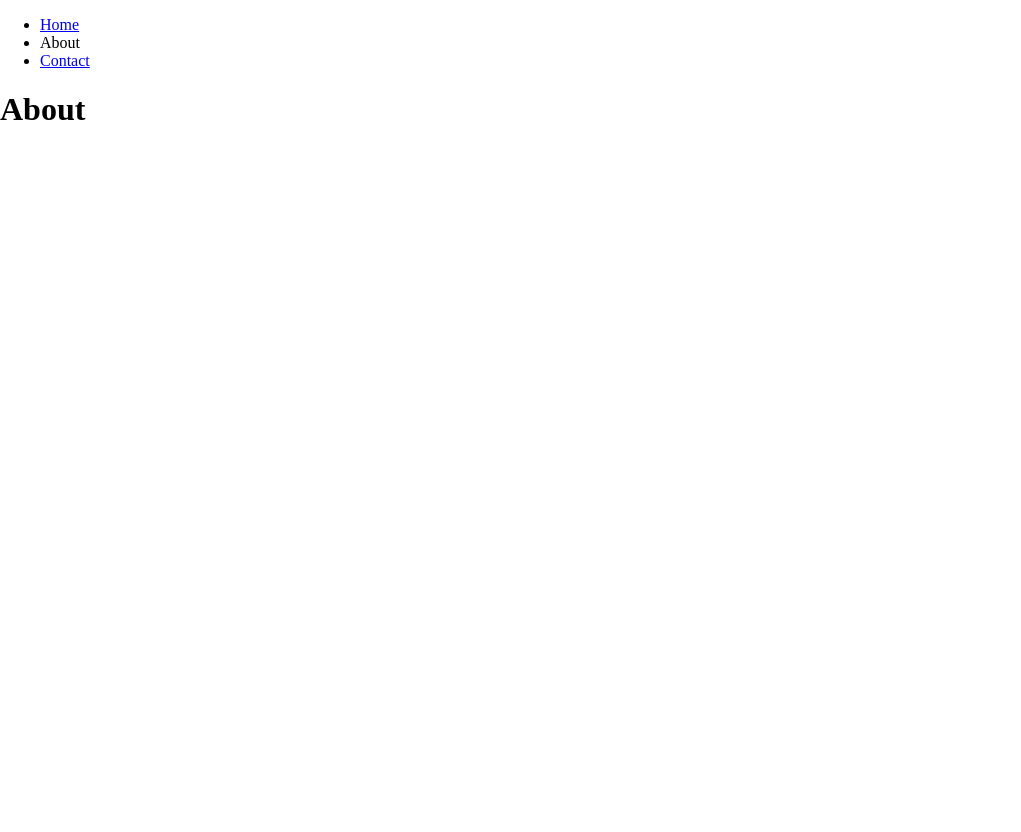
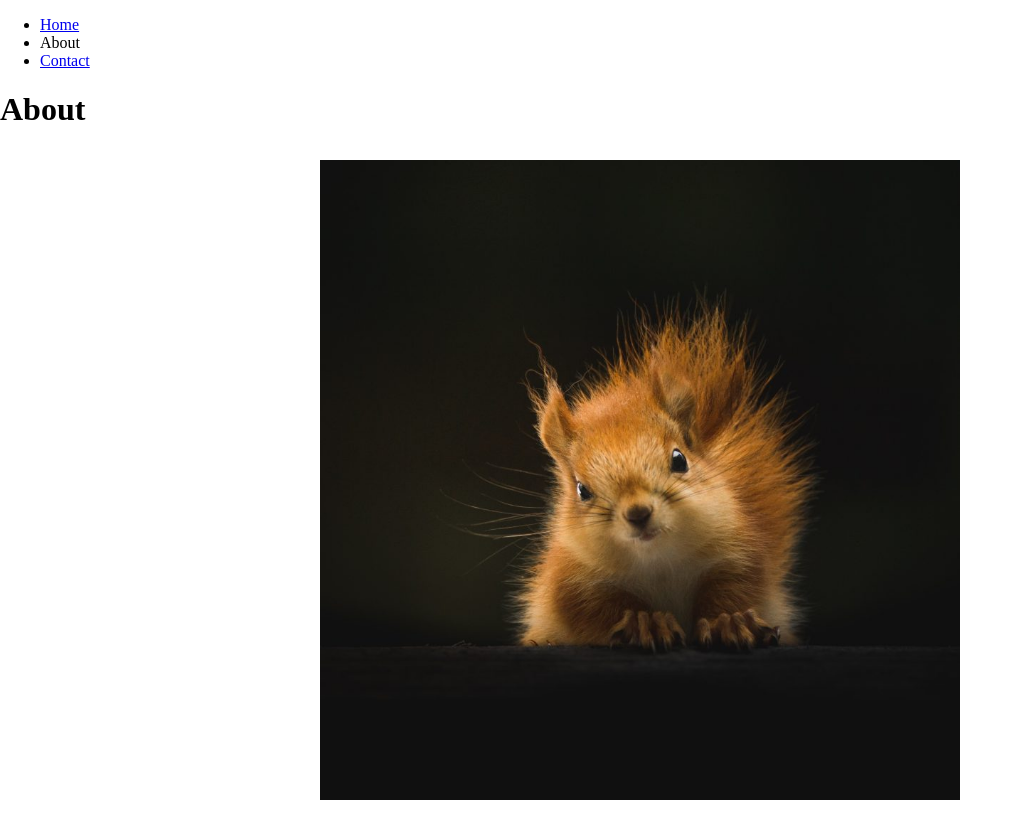
Before and after one commit to IS-120/responsive-images-svg, a plain HTML site: page about/index.html in a window 1280 px wide. Shown: the whole page, without its empty margins (0-1021 px from the left). Before the commit the page ends 800 px from the top, so only its background shows below. Drawn offline with Linux system fonts and the light colour scheme.

Commit message:
all steps added

```diff
--- a/about/index.html
+++ b/about/index.html
@@ -10,7 +10,7 @@
   <link rel="stylesheet" href="../styles/main.css">
 </head>
 
-<body>
+<body class="about">
   <header>
     <nav>
       <ul>
@@ -23,6 +23,10 @@
 
   <main>
     <h1>About</h1>
+    <img srcset="../images/staring-squirrel-300w.jpg 300w,
+                 ../images/staring-squirrel-600w.jpg 600w,
+                 ../images/staring-squirrel-900w.jpg 900w" sizes="50vw" src="../images/staring-squirrel-600w.jpg"
+      alt="a brown squirrel on a black background">
   </main>
 </body>
 
--- a/styles/main.css
+++ b/styles/main.css
@@ -2,7 +2,7 @@ body {
   margin: 0;
 }
 
-picture img {
+img {
   width: 100%;
   display: block;
 }
@@ -10,3 +10,8 @@ picture img {
 svg {
   width: 200px;
 }
+
+.about img {
+  width: 50%;
+  margin: 2rem auto;
+}
```
Also changed, not shown: contact/index.html (+1 -1 lines), README.md, favicon.ico (added), images/img-srcset.jpg (added), images/staring-squirrel-300w.jpg (added), images/staring-squirrel-600w.jpg (added), images/staring-squirrel-900w.jpg (added).
